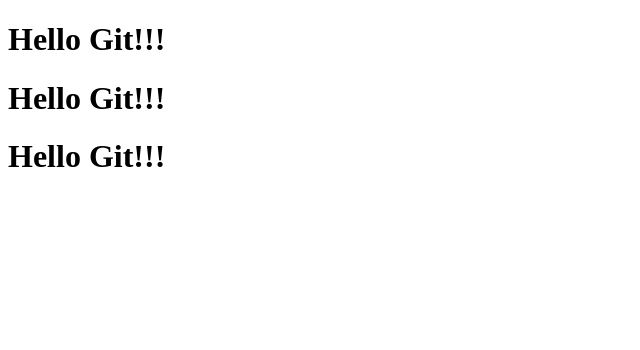
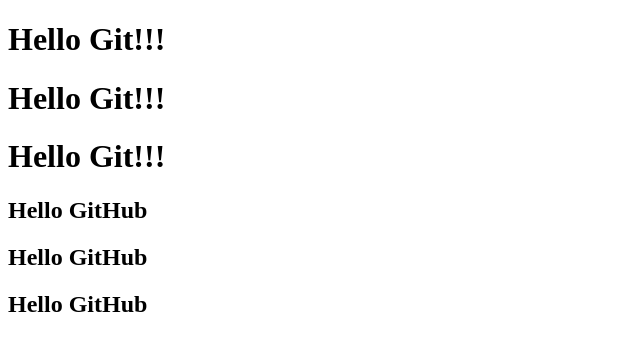
Before and after one commit to muhammadsumamakhan/Git-Learning, a plain HTML site: page index.html in a window 1280 px wide. Shown: the whole page, without its empty margins (0-640 px from the left). Drawn offline with Linux system fonts and the light colour scheme.

Commit message:
h2 create hello github

```diff
--- a/index.html
+++ b/index.html
@@ -10,5 +10,8 @@
         <h1>Hello Git!!!</h1>
         <h1>Hello Git!!!</h1>
         <h1>Hello Git!!!</h1>
+        <h2>Hello GitHub</h2>
+        <h2>Hello GitHub</h2>
+        <h2>Hello GitHub</h2>
 </body>
 </html>
```
